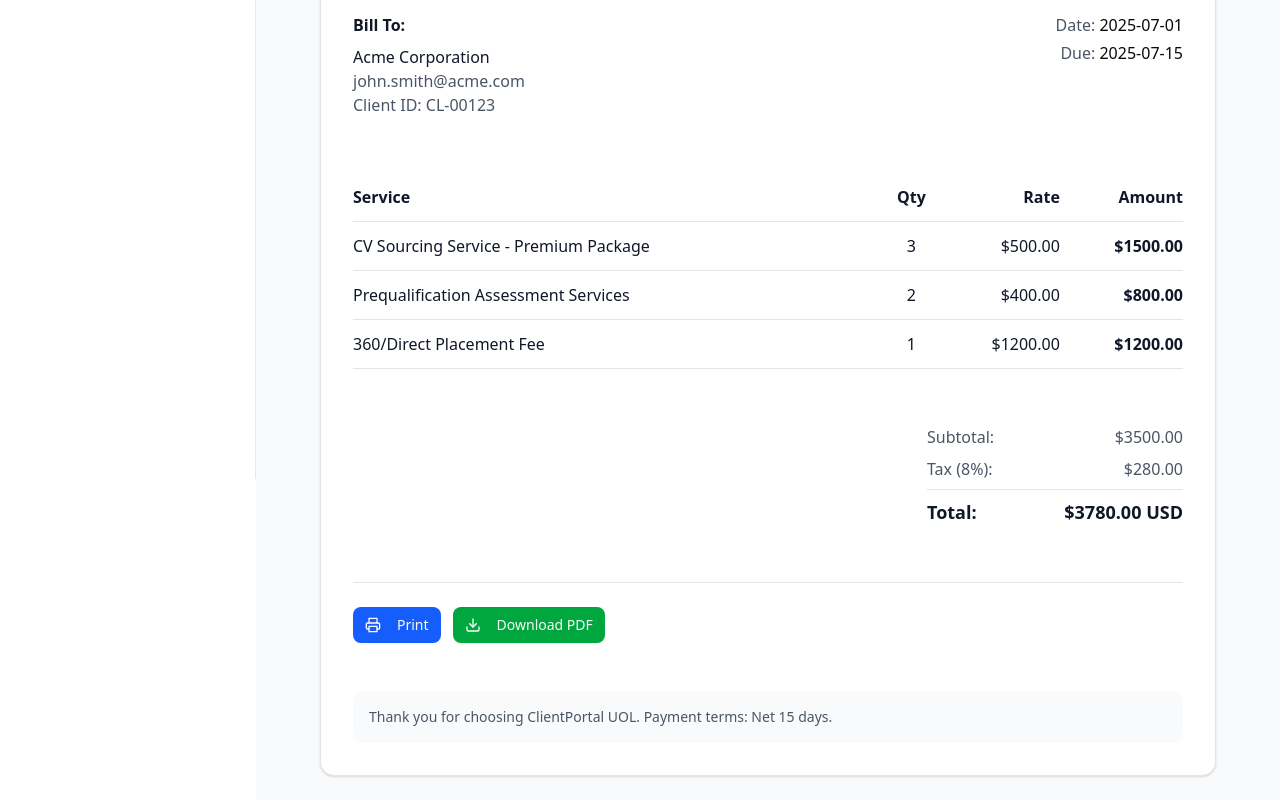
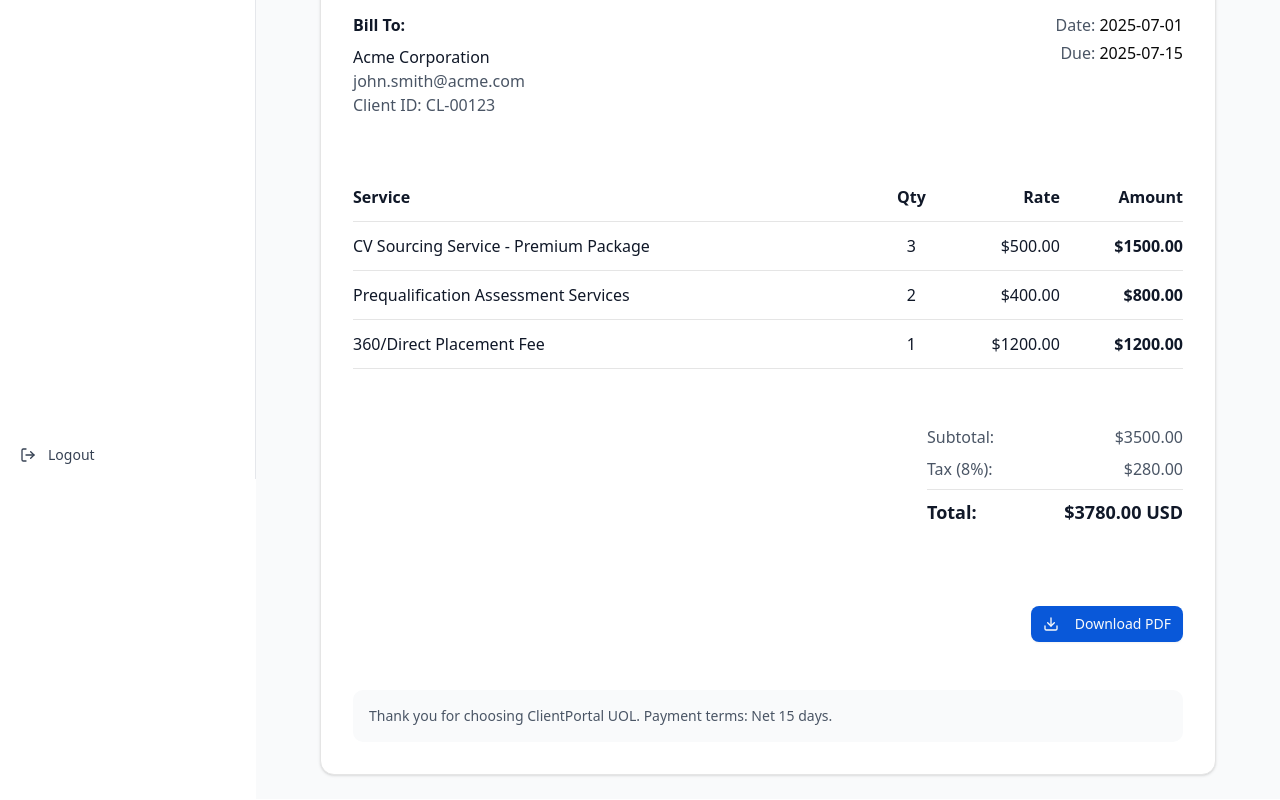
Before and after one commit to KHS338/ClientPortal-UOL, a Next.js app: page /invoice in a window 1280 px wide. Shown: the part 321-1121 px from the top of the page. Built offline with nearby package versions, Linux system fonts and the light colour scheme.

Commit message:
Invoice page edit and logout button

```diff
--- a/components/app-sidebar.jsx
+++ b/components/app-sidebar.jsx
@@ -2,6 +2,7 @@
 
 import React from "react"
 import Link from "next/link"
+import { useRouter } from "next/navigation"
 import {
   UserCircleIcon,
   CircleDollarSign,
@@ -10,6 +11,7 @@ import {
   Users,
   FilePlus,
   Settings,
+  LogOut,
 } from "lucide-react"
 import { useState, useEffect } from "react"
 
@@ -74,6 +76,18 @@ export function AppSidebar() {
   const [openMenu, setOpenMenu] = useState(null)
   const [mounted, setMounted] = useState(false)
   const [userSubscription, setUserSubscription] = useState(null)
+  const router = useRouter()
+
+  // Handle logout
+  const handleLogout = () => {
+    // Clear user data from localStorage
+    localStorage.removeItem('userSubscription')
+    localStorage.removeItem('userData')
+    localStorage.removeItem('userEmail')
+
+    // Redirect to login page
+    router.push('/login')
+  }
 
   // Load user subscription from localStorage
   useEffect(() => {
@@ -268,6 +282,25 @@ export function AppSidebar() {
             </SidebarMenu>
           </SidebarGroupContent>
         </SidebarGroup>
+
+        {/* Logout Section */}
+        <SidebarGroup className="mt-auto">
+          <SidebarGroupContent>
+            <SidebarMenu>
+              <SidebarMenuItem>
+                <SidebarMenuButton asChild>
+                  <button
+                    onClick={handleLogout}
+                    className="group relative flex items-center gap-3 rounded-lg px-3 py-2.5 text-sm font-medium hover:bg-gradient-to-r hover:from-red-500 hover:to-red-600 hover:text-white text-gray-700 w-full text-left"
+                  >
+                    <LogOut className="h-5 w-5 flex-shrink-0" />
+                    <span className="truncate">Logout</span>
+                  </button>
+                </SidebarMenuButton>
+              </SidebarMenuItem>
+            </SidebarMenu>
+          </SidebarGroupContent>
+        </SidebarGroup>
       </SidebarContent>
     </Sidebar>
   )
--- a/src/app/invoice/page.js
+++ b/src/app/invoice/page.js
@@ -356,17 +356,10 @@ export default function ClientInvoicePage() {
           </div>
 
           {/* Actions */}
-          <div className="flex flex-wrap gap-3 pt-6 border-t">
-            <Button
-              onClick={printInvoice}
-              className="flex items-center bg-blue-600 hover:bg-blue-700"
-            >
-              <FiPrinter className="mr-2" />
-              Print
-            </Button>
+          <div className="flex justify-end pt-6">
             <Button
               onClick={downloadInvoicePDF}
-              className="flex items-center bg-green-600 hover:bg-green-700"
+              className="bg-[#0958d9] hover:bg-[#24AC4A] flex items-center"
             >
               <FiDownload className="mr-2" />
               Download PDF
```
